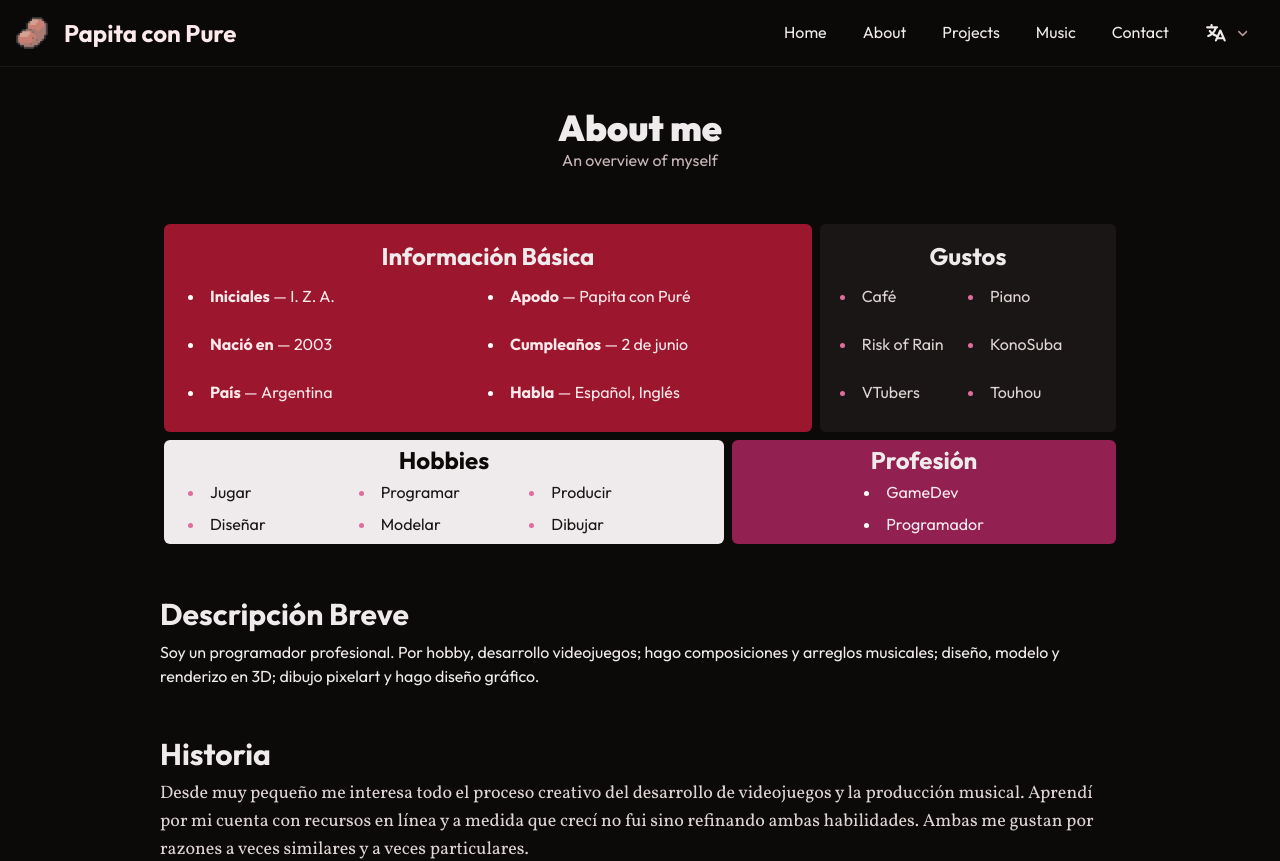
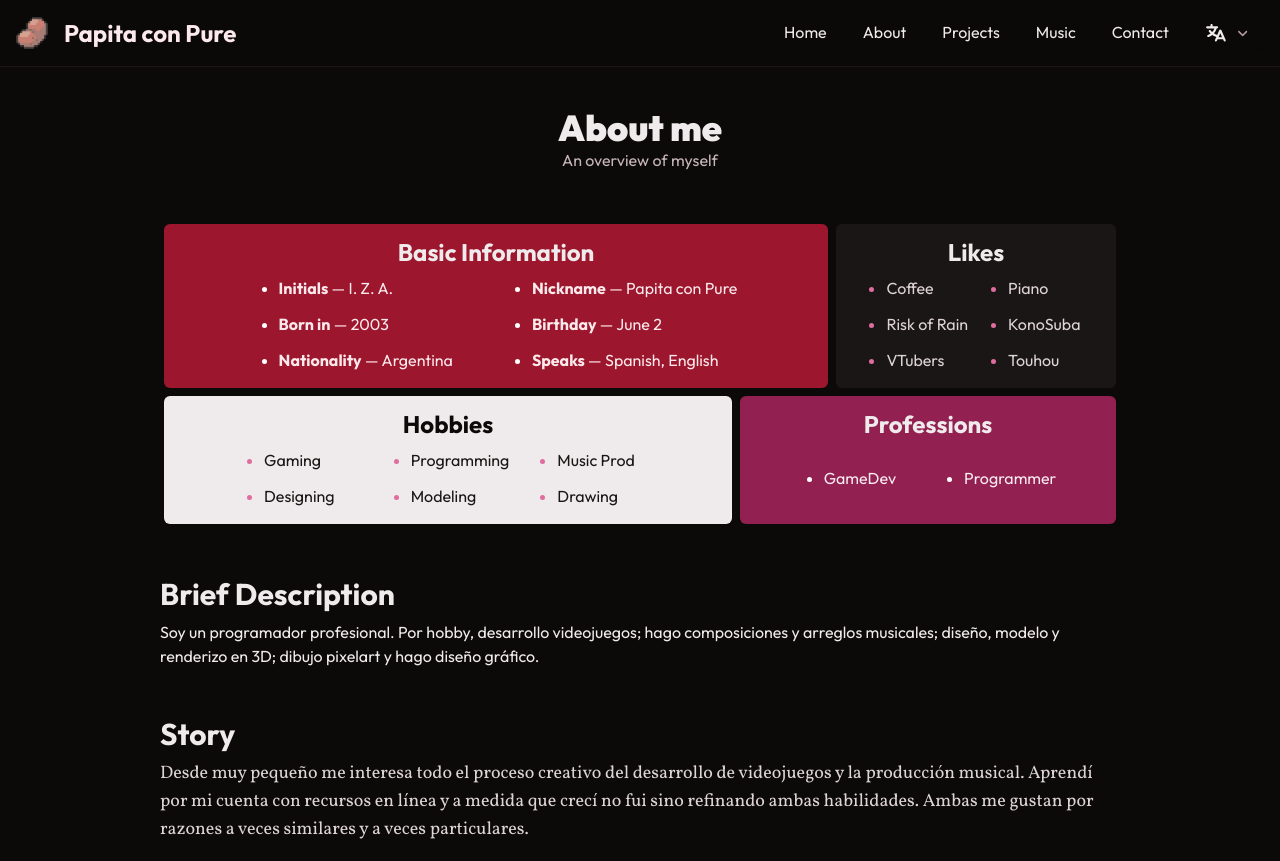
Before and after one commit to PapitaConPure/me, a Next.js app: page /en/about in a window 1280 px wide. Shown: the top 861 px of the page. Built offline with nearby package versions, Linux system fonts and the light colour scheme; a web font is replaced by a local one.

Commit message:
About page partial localization

```diff
--- a/src/app/[lang]/about/page.tsx
+++ b/src/app/[lang]/about/page.tsx
@@ -1,4 +1,5 @@
 import { defaultLocale, getMessages, isValidLocale, locales } from '@/lib/i18n';
+import Tr from '@/lib/i18n/Tr';
 import { Metadata, Viewport } from 'next';
 import { notFound } from 'next/navigation';
 
@@ -61,104 +62,90 @@ const About = async ({ params }: AboutProps) => {
 			</section>
 
 			<section>
-				<div className='flex flex-col md:flex-row'>
-					<div className='mx-1 my-1 flex-grow rounded-md bg-primary-600 px-6 py-4'>
-						<div className='flex h-full flex-col'>
-							<h2 className='flex-initial text-center font-default-sans text-2xl font-bold text-foreground'>
-								Información Básica
+				<div className='grid auto-rows-max grid-cols-1 md:grid-cols-10'>
+					<div className='col-start-1 mx-1 my-1 rounded-md bg-primary-600 px-4 py-3 md:col-end-8'>
+						<div className='flex h-full flex-col items-center'>
+							<h2 className='mb-2 text-center text-2xl font-bold text-foreground'>
+								{t.basicInfoTitle}
 							</h2>
-							<ul className='mx-auto my-auto flex max-h-fit list-inside list-disc flex-col flex-wrap text-primary-50 marker:text-white md:flex-row'>
-								<li className='my-2 w-full md:my-4 md:w-1/2 md:min-w-fit lg:my-3'>
-									<b>Iniciales</b>&nbsp;—&nbsp;<span>I. Z. A.</span>
-								</li>
-								<li className='my-2 w-full md:my-4 md:w-1/2 md:min-w-fit lg:my-3'>
-									<b>Apodo</b>&nbsp;—&nbsp;<span>Papita con Puré</span>
-								</li>
-								<li className='my-2 w-full md:my-4 md:w-1/2 md:min-w-fit lg:my-3'>
-									<b>Nació en</b>&nbsp;—&nbsp;<span>2003</span>
-								</li>
-								<li className='my-2 w-full md:my-4 md:w-1/2 md:min-w-fit lg:my-3'>
-									<b>Cumpleaños</b>&nbsp;—&nbsp;<span>2 de junio</span>
-								</li>
-								<li className='my-2 w-full md:my-4 md:w-1/2 md:min-w-fit lg:my-3'>
-									<b>País</b>&nbsp;—&nbsp;<span>Argentina</span>
-								</li>
-								<li className='my-2 w-full md:my-4 md:w-1/2 md:min-w-fit lg:my-3'>
-									<b>Habla</b>&nbsp;—&nbsp;<span>Español, Inglés</span>
-								</li>
-							</ul>
+							<div className='flex flex-grow flex-col items-center justify-center'>
+								<ul className='mb-1 grid list-disc grid-cols-1 gap-x-2 gap-y-1 text-primary-50 marker:text-white md:grid-cols-2 md:gap-x-4 md:gap-y-4 lg:gap-x-6 lg:gap-y-3'>
+									<li className='ml-6 text-wrap'>
+										<Tr components={{ 1: <b /> }} t={t.basicInfoInitials} />
+									</li>
+									<li className='ml-6 text-wrap'>
+										<Tr components={{ 1: <b /> }} t={t.basicInfoNickname} />
+									</li>
+									<li className='ml-6 text-wrap'>
+										<Tr components={{ 1: <b /> }} t={t.basicInfoBirthyear} />
+									</li>
+									<li className='ml-6 text-wrap'>
+										<Tr components={{ 1: <b /> }} t={t.basicInfoBirthday} />
+									</li>
+									<li className='ml-6 text-wrap'>
+										<Tr components={{ 1: <b /> }} t={t.basicInfoNationality} />
+									</li>
+									<li className='ml-6 text-wrap'>
+										<Tr components={{ 1: <b /> }} t={t.basicInfoLanguages} />
+									</li>
+								</ul>
+							</div>
 						</div>
 					</div>
-					<div className='mx-1 my-1 rounded-md bg-secondary-900 px-5 py-4 md:w-1/4 md:min-w-[9rem] lg:w-1/2'>
-						<div className='flex h-full flex-col'>
-							<h2 className='text-center font-default-sans text-2xl font-bold text-foreground'>
-								Gustos
+					<div className='col-span-full mx-1 my-1 rounded-md bg-secondary-900 px-4 py-3 md:col-start-8'>
+						<div className='flex h-full flex-col items-center'>
+							<h2 className='mb-2 text-center text-2xl font-bold text-foreground'>
+								{t.likesTitle}
 							</h2>
-							<ul className='mx-auto my-auto flex max-h-fit list-inside list-disc flex-wrap text-secondary-100 marker:text-accent-300 sm:mx-0'>
-								<li className='my-1 w-1/2 sm:my-2 sm:w-1/3 md:w-full lg:my-3 lg:w-1/2'>
-									Café
-								</li>
-								<li className='my-1 w-1/2 sm:my-2 sm:w-1/3 md:w-full lg:my-3 lg:w-1/2'>
-									Piano
-								</li>
-								<li className='my-1 w-1/2 sm:my-2 sm:w-1/3 md:w-full lg:my-3 lg:w-1/2'>
-									Risk of Rain
-								</li>
-								<li className='my-1 w-1/2 sm:my-2 sm:w-1/3 md:w-full lg:my-3 lg:w-1/2'>
-									KonoSuba
-								</li>
-								<li className='my-1 w-1/2 sm:my-2 sm:w-1/3 md:w-full lg:my-3 lg:w-1/2'>
-									VTubers
-								</li>
-								<li className='my-1 w-1/2 sm:my-2 sm:w-1/3 md:w-full lg:my-3 lg:w-1/2'>
-									Touhou
-								</li>
-							</ul>
+							<div className='flex flex-grow flex-col items-center justify-center'>
+								<ul className='mb-1 grid list-disc grid-cols-1 gap-x-2 gap-y-1 text-secondary-100 marker:text-accent-300 md:gap-y-4 lg:grid-cols-2 lg:gap-x-4 lg:gap-y-3'>
+									<li className='ml-6 text-wrap'>{t.likesCoffee}</li>
+									<li className='ml-6 text-wrap'>{t.likesPiano}</li>
+									<li className='ml-6 text-wrap'>Risk of Rain</li>
+									<li className='ml-6 text-wrap'>{t.likesKonoSuba}</li>
+									<li className='ml-6 text-wrap'>{t.likesVTubers}</li>
+									<li className='ml-6 text-wrap'>{t.likesTouhou}</li>
+								</ul>
+							</div>
 						</div>
 					</div>
-				</div>
-				<div className='flex flex-col md:flex-row'>
-					<div className='mx-1 my-1 flex-grow rounded-md bg-foreground px-6 py-1'>
-						<div className='flex h-full flex-col'>
-							<h2 className='flex-initial text-center font-default-sans text-2xl font-bold text-background'>
-								Hobbies
+					<div className='col-start-1 mx-1 my-1 rounded-md bg-foreground px-4 py-3 md:col-end-7'>
+						<div className='flex h-full flex-col items-center'>
+							<h2 className='mb-2 text-center text-2xl font-bold text-background'>
+								{t.hobbiesTitle}
 							</h2>
-							<ul className='mx-auto my-auto flex max-h-fit list-inside list-disc flex-wrap text-secondary-900 marker:text-accent-300 sm:mx-0'>
-								<li className='my-2 w-1/2 md:my-1 md:min-w-fit lg:w-1/3'>Jugar</li>
-								<li className='my-2 w-1/2 md:my-1 md:min-w-fit lg:w-1/3'>
-									Programar
-								</li>
-								<li className='my-2 w-1/2 md:my-1 md:min-w-fit lg:w-1/3'>
-									Producir
-								</li>
-								<li className='my-2 w-1/2 md:my-1 md:min-w-fit lg:w-1/3'>
-									Diseñar
-								</li>
-								<li className='my-2 w-1/2 md:my-1 md:min-w-fit lg:w-1/3'>
-									Modelar
-								</li>
-								<li className='my-2 w-1/2 md:my-1 md:min-w-fit lg:w-1/3'>
-									Dibujar
-								</li>
-							</ul>
+							<div className='flex flex-grow flex-col items-center justify-center'>
+								<ul className='mb-1 grid list-disc grid-cols-1 gap-x-2 gap-y-1 text-secondary-900 marker:text-accent-300 sm:grid-cols-2 md:grid-cols-3 md:gap-x-4 md:gap-y-4 lg:gap-x-6 lg:gap-y-3'>
+									<li className='ml-6 text-wrap'>{t.hobbiesGaming}</li>
+									<li className='ml-6 text-wrap'>{t.hobbiesProgramming}</li>
+									<li className='ml-6 text-wrap'>{t.hobbiesProduction}</li>
+									<li className='ml-6 text-wrap'>{t.hobbiesDesign}</li>
+									<li className='ml-6 text-wrap'>{t.hobbiesModeling}</li>
+									<li className='ml-6 text-wrap'>{t.hobbiesDrawing}</li>
+								</ul>
+							</div>
 						</div>
 					</div>
-					<div className='mx-1 my-1 rounded-md bg-accent-600 px-4 py-1 md:w-[40%] md:min-w-[17rem]'>
-						<div className='flex h-full flex-col flex-wrap'>
-							<h2 className='flex-initial text-center font-default-sans text-2xl font-bold text-foreground'>
-								Profesión
+					<div className='col-span-full mx-1 my-1 rounded-md bg-accent-600 px-4 py-3 md:col-start-7'>
+						<div className='flex h-full flex-col items-center'>
+							<h2 className='mb-2 text-center text-2xl font-bold text-foreground'>
+								{t.professionsTitle}
 							</h2>
-							<ul className='mx-auto my-auto flex max-h-fit list-inside list-disc flex-col flex-wrap text-accent-50 marker:text-white md:mx-0 md:flex-row lg:mx-auto lg:flex-col'>
-								<li className='my-1 w-max md:w-1/2 md:min-w-fit'>GameDev</li>
-								<li className='my-1 w-max md:w-1/2 md:min-w-fit'>Programador</li>
-							</ul>
+							<div className='flex flex-grow flex-col items-center justify-center'>
+								<ul className='mb-1 grid list-disc grid-cols-1 gap-x-2 gap-y-1 text-accent-50 marker:text-white md:gap-x-4 md:gap-y-4 lg:grid-cols-2 lg:gap-x-6 lg:gap-y-3'>
+									<li className='ml-6 text-wrap'>{t.professionsGameDev}</li>
+									<li className='ml-6 text-wrap'>
+										{t.professionsProgrammer}
+									</li>
+								</ul>
+							</div>
 						</div>
 					</div>
 				</div>
 			</section>
 
 			<section>
-				<h2 className='section-h2'>Descripción Breve</h2>
+				<h2 className='section-h2'>{t.briefDescriptionTitle}</h2>
 				<p className='mt-2'>
 					Soy un programador profesional. Por hobby, desarrollo videojuegos; hago
 					composiciones y arreglos musicales; diseño, modelo y renderizo en 3D; dibujo
@@ -167,7 +154,7 @@ const About = async ({ params }: AboutProps) => {
 			</section>
 
 			<section>
-				<h2 className='section-h2'>Historia</h2>
+				<h2 className='section-h2'>{t.storyTitle}</h2>
 				<p className='mb-8 mt-2 font-default-serif text-secondary-100 sm:text-lg'>
 					Desde muy pequeño me interesa todo el proceso creativo del desarrollo de
 					videojuegos y la producción musical. Aprendí por mi cuenta con recursos en línea
--- a/src/messages/en.json
+++ b/src/messages/en.json
@@ -59,7 +59,32 @@
     },
     "About": {
         "title": "About me",
-        "subtitle": "An overview of myself"
+        "subtitle": "An overview of myself",
+        "basicInfoTitle": "Basic Information",
+        "basicInfoInitials": "<1>Initials</1> — I. Z. A.",
+        "basicInfoNickname": "<1>Nickname</1> — Papita con Pure",
+        "basicInfoBirthyear": "<1>Born in</1> — 2003",
+        "basicInfoBirthday": "<1>Birthday</1> — June 2",
+        "basicInfoNationality": "<1>Nationality</1> — Argentina",
+        "basicInfoLanguages": "<1>Speaks</1> — Spanish, English",
+        "likesTitle": "Likes",
+        "likesCoffee": "Coffee",
+        "likesPiano": "Piano",
+        "likesKonoSuba": "KonoSuba",
+        "likesVTubers": "VTubers",
+        "likesTouhou": "Touhou",
+        "hobbiesTitle": "Hobbies",
+        "hobbiesGaming": "Gaming",
+        "hobbiesProgramming": "Programming",
+        "hobbiesProduction": "Music Prod",
+        "hobbiesDesign": "Designing",
+        "hobbiesModeling": "Modeling",
+        "hobbiesDrawing": "Drawing",
+        "professionsTitle": "Professions",
+        "professionsGameDev": "GameDev",
+        "professionsProgrammer": "Programmer",
+        "briefDescriptionTitle": "Brief Description",
+        "storyTitle": "Story"
     },
     "Projects": {
         "title": "Projects",
--- a/src/messages/ja.json
+++ b/src/messages/ja.json
@@ -59,7 +59,32 @@
     },
     "About": {
         "title": "About",
-        "subtitle": "私自身の概要"
+        "subtitle": "私自身の概要",
+        "basicInfoTitle": "基本情報",
+        "basicInfoInitials": "<1>イニシャル</1> — I. Z. A.",
+        "basicInfoNickname": "<1>ニックネーム</1> — Papita",
+        "basicInfoBirthyear": "<1>生年</1> — 2003",
+        "basicInfoBirthday": "<1>誕生日</1> — 6月2日",
+        "basicInfoNationality": "<1>国籍</1> — Argentina",
+        "basicInfoLanguages": "<1>話す</1> — スペイン語、英語",
+        "likesTitle": "好き",
+        "likesCoffee": "コーヒー",
+        "likesPiano": "ピアノ",
+        "likesKonoSuba": "このすば",
+        "likesVTubers": "VTuber",
+        "likesTouhou": "東方",
+        "hobbiesTitle": "趣味",
+        "hobbiesGaming": "ゲーム",
+        "hobbiesProgramming": "プログラ",
+        "hobbiesProduction": "音楽制作",
+        "hobbiesDesign": "デザイン",
+        "hobbiesModeling": "モデリング",
+        "hobbiesDrawing": "描く",
+        "professionsTitle": "職業",
+        "professionsGameDev": "ゲーム開発者",
+        "professionsProgrammer": "プログラマー",
+        "briefDescriptionTitle": "簡単な説明",
+        "storyTitle": "話"
     },
     "Projects": {
         "title": "Project",
```
Also changed, not shown: src/messages/es.json (+26 -1 lines).
